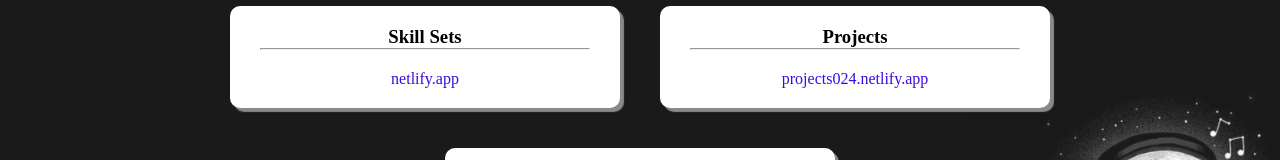
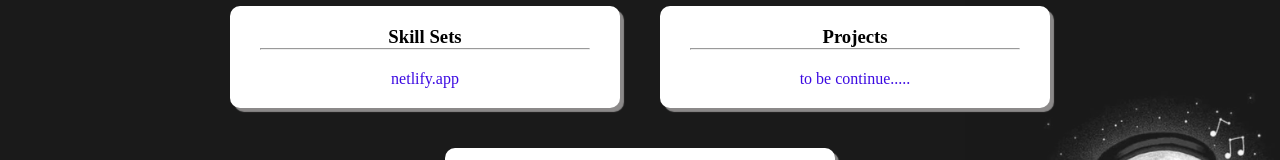
Before and after one commit to ghariprasath1024/reactportfolio, a React (Create React App) app: page / in a window 1280 px wide. Shown: the part 541-701 px from the top of the page. Built offline with nearby package versions, Linux system fonts and the light colour scheme.

Commit message:
Update Skill.jsx

```diff
--- a/src/Portfolio/Skill.jsx
+++ b/src/Portfolio/Skill.jsx
@@ -14,7 +14,7 @@ const Skill = () => {
                     </div>
                     <div className='Foodercontent2'>
                         <h3>Projects</h3><hr />
-                        <a href='https://example.com'>projects024.netlify.app</a>
+                        <a href='https://example.com'>to be continue.....</a>
                     </div>
                     <div className='Foodercontent2'>
                         <h3>AI Portfolio</h3><hr />
```
